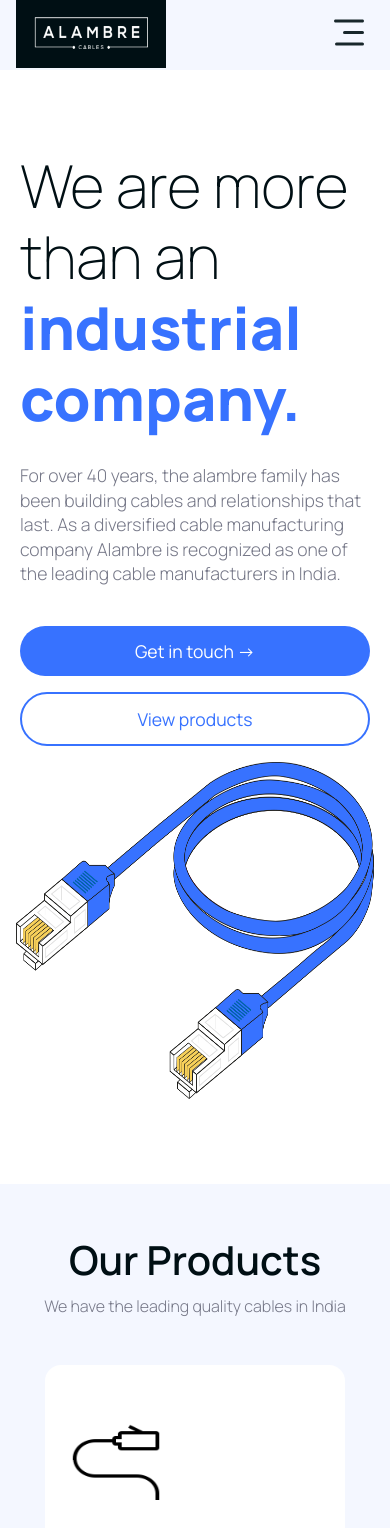
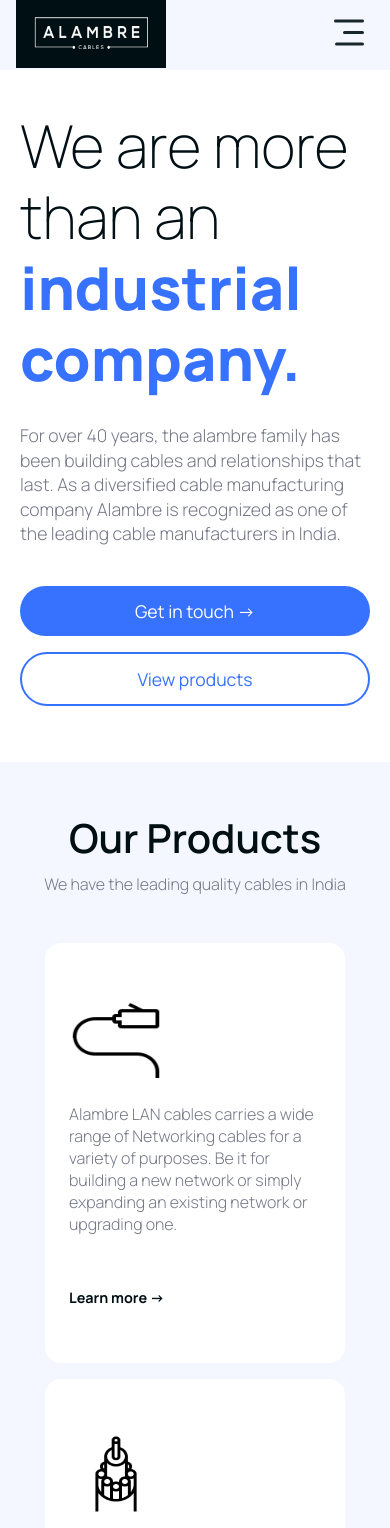
Before and after one commit to shubhamrangaa/alambre-cables-website, a Next.js app: page / in a window 390 px wide. Shown: the top 1528 px of the page. Built offline with nearby package versions, Linux system fonts and the light colour scheme.

Commit message:
minor fixes

```diff
--- a/components/HeroSection.js
+++ b/components/HeroSection.js
@@ -32,7 +32,7 @@
               </Link>
             </div>
           </div>
-          <div>
+          <div className={styles.heroImage}>
             <Image
               src="/assets/images/lanBrandColors.png"
               alt="Lan cable"
--- a/styles/hero.module.scss
+++ b/styles/hero.module.scss
@@ -15,7 +15,12 @@
   margin: 0 auto;
   padding: 5rem 1rem;
   @media only screen and (max-width: 890px) {
+    padding: 2.5rem 1rem;
     flex-direction: column;
+    min-height: auto;
+    .heroImage {
+      display: none;
+    }
   }
 }
 
```
Also changed, not shown: pages/products/[product].js (+11 -0 lines).
